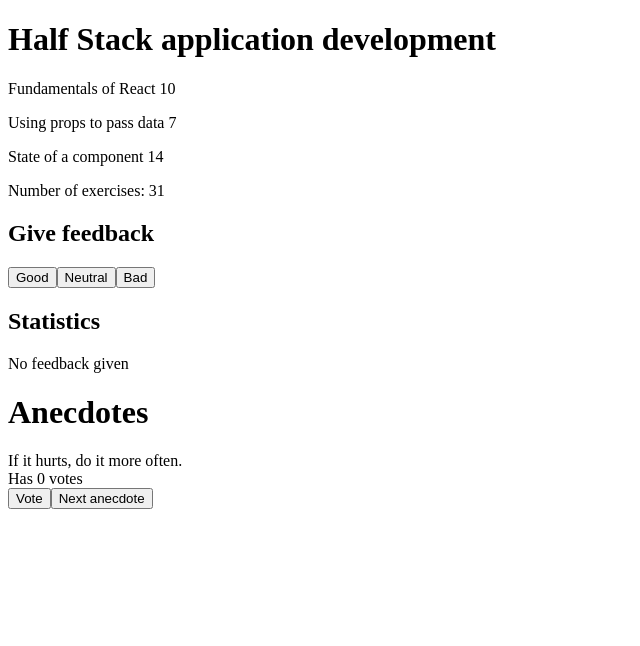
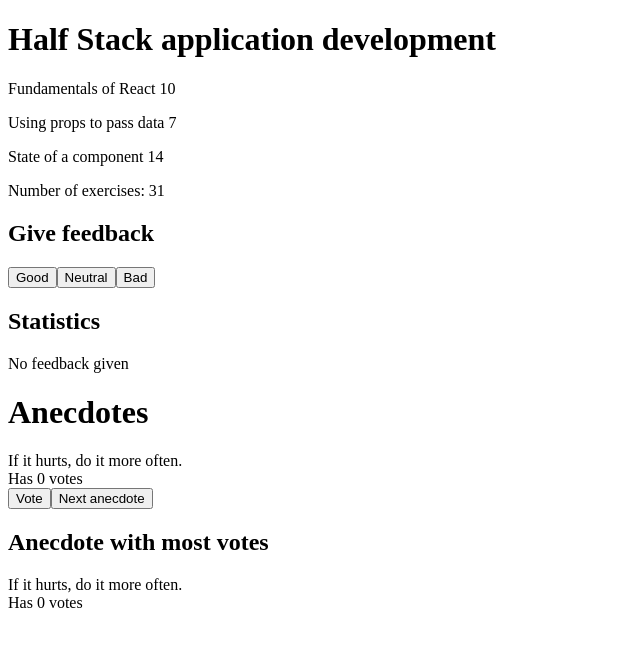
Before and after one commit to Rose1/part-1, a React (Vite) app: page / in a window 1280 px wide. Shown: the top 646 px of the page, without its empty margins (0-640 px from the left). Built offline with nearby package versions, Linux system fonts and the light colour scheme.

Commit message:
Part 1 exercise 1.14

```diff
--- a/src/anecdotes/anecdotes.jsx
+++ b/src/anecdotes/anecdotes.jsx
@@ -7,6 +7,9 @@
     const [votes, setVotes] = useState([
         0,0,0,0,0,0,0,0
     ])
+    const [mostvotes, setMostVotes] = useState(0)
+
+    const indexMax = (props) => props.indexOf(Math.max(...props));
 
     const anecdotes = [
         'If it hurts, do it more often.',
@@ -24,13 +27,13 @@
         console.log('random', random)
         const updateSelected = random
         setSelected(updateSelected)
-
     }
     const handleVote = (props) => {
-        console.log(props)
         const copy = [...votes]
         copy[props] += 1
         setVotes(copy)
+        const index = indexMax(copy)
+        setMostVotes(index)
     }
 
     const Button = ({handleClick, text}) => (
@@ -45,6 +48,10 @@
             <div>Has {votes[selected]} votes</div>
             <Button handleClick={()=>handleVote(selected)} text='Vote'/>
             <Button handleClick={handleNextClick} text='Next anecdote'/>
+            <h2>Anecdote with most votes</h2>
+            <div>{anecdotes[mostvotes]}</div>
+            <div>Has {votes[mostvotes]} votes</div>
+
         </div>
     )
 }
```
